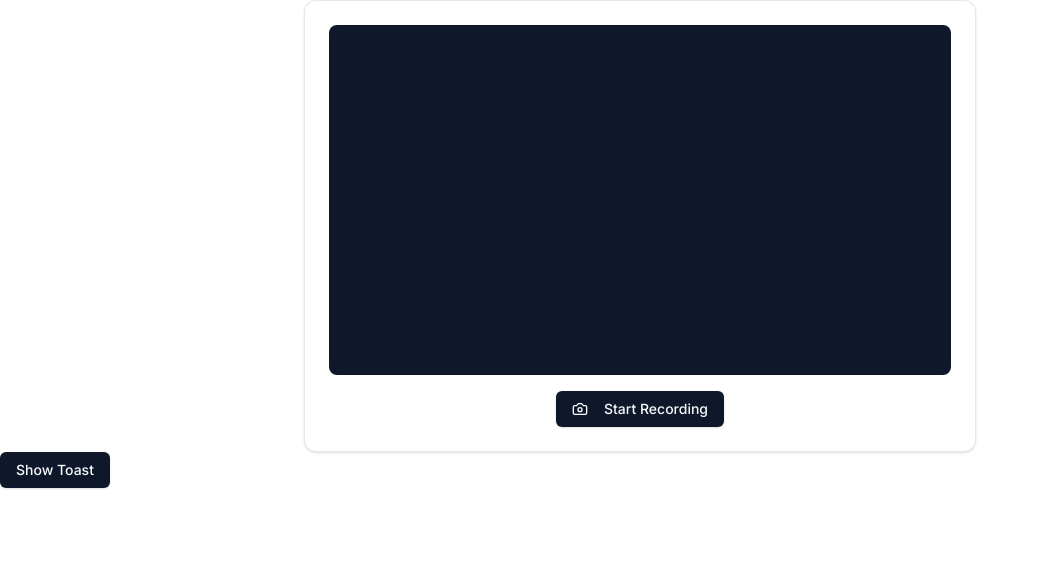
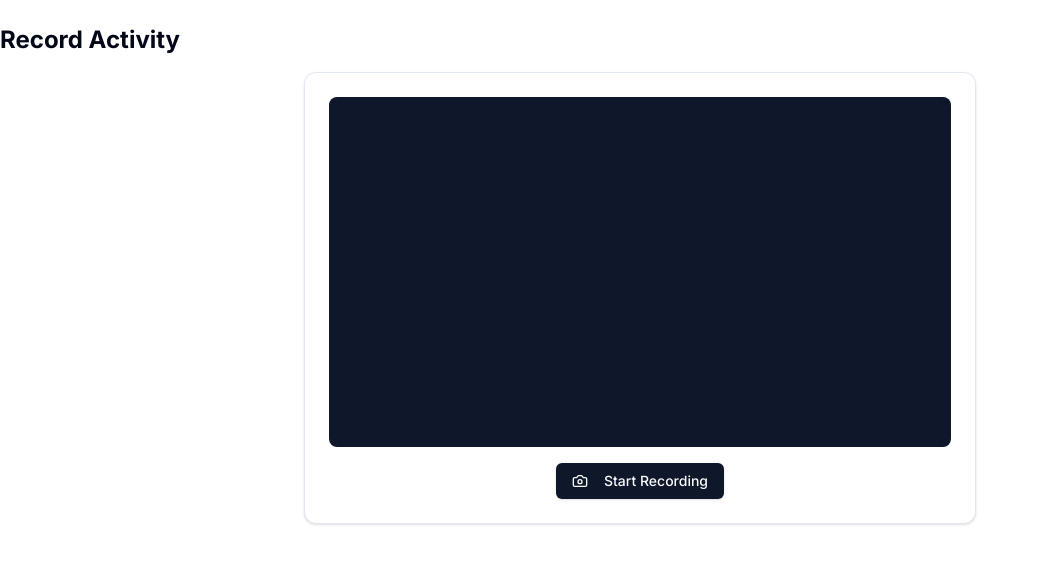
Before and after one commit to mighty-odewumi/dementia-care, a Next.js app: page /record in a window 1280 px wide. Shown: the top 564 px of the page, without its empty margins (0-1039 px from the left). Built offline with nearby package versions, Linux system fonts and the light colour scheme.

Commit message:
Changed Record page UI

```diff
--- a/src/app/record/page.tsx
+++ b/src/app/record/page.tsx
@@ -1,26 +1,15 @@
 "use client"
 
-
-import { Button } from "@/components/ui/button";
 import VideoUpload from "@/components/VideoUpload";
-import { useToast } from "@/hooks/use-toast";
 
 export default function Record() {
-  const { toast } = useToast();
 
    return (
     <>
-      <VideoUpload />
-      <Button
-        onClick={() => {
-          toast({
-            title: 'Success',
-            description: 'Video uploaded and processing started',
-          })
-        }}
-      >
-        Show Toast
-      </Button>
+      <div className="container mx-auto py-6">
+        <h1 className="text-2xl font-bold mb-4">Record Activity</h1>
+        <VideoUpload />
+      </div>
     </>
   )
 }
```
